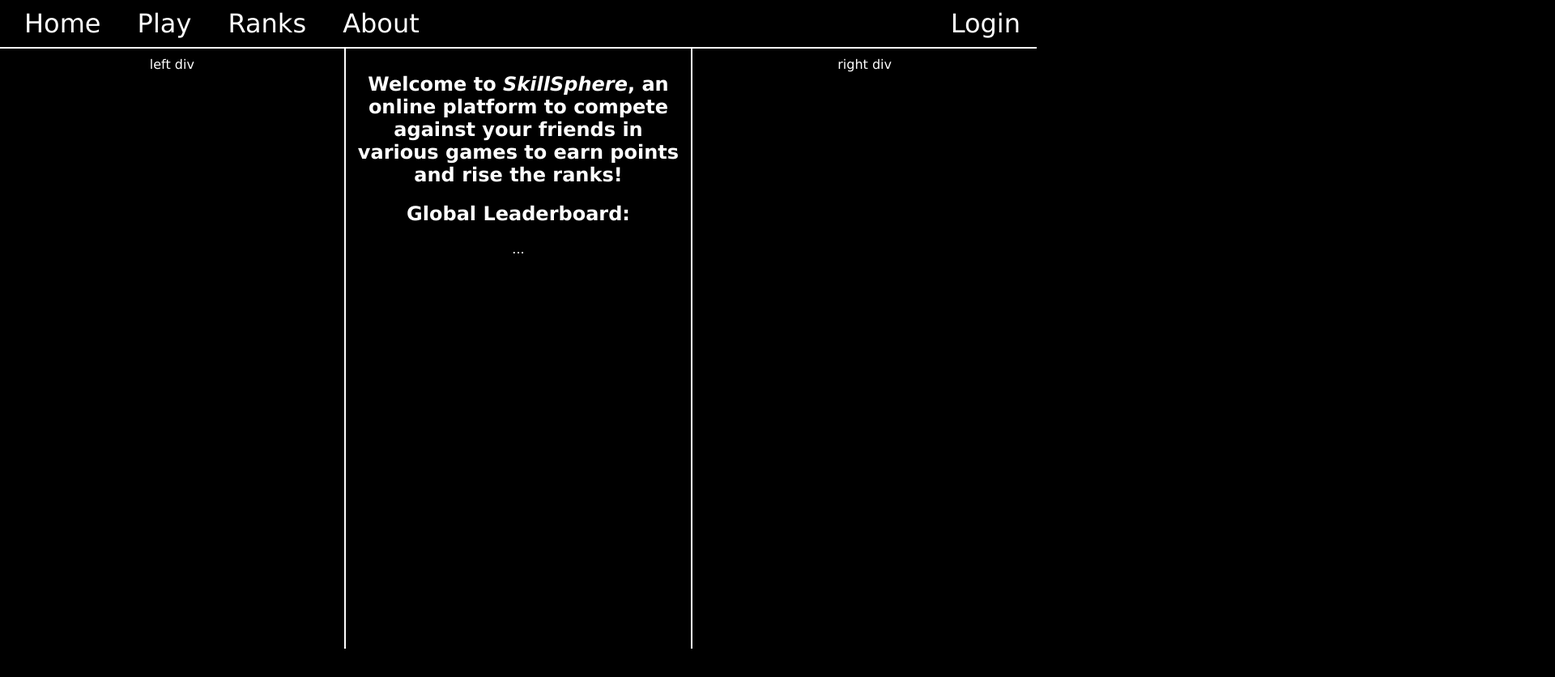
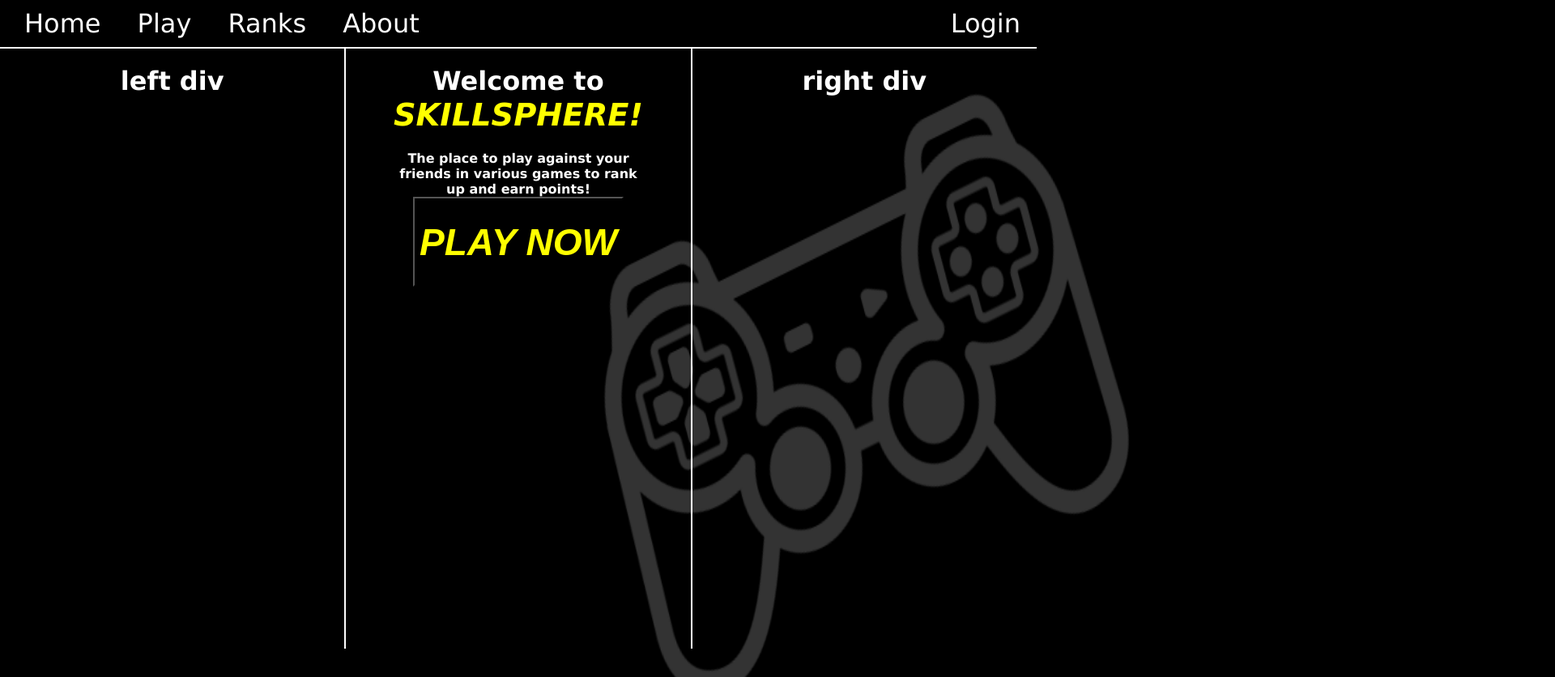
Before and after one commit to cameyer260/webdev-basics, a website: page home.html in a window 1280 px wide. Shown: the top 836 px of the page at 81% size, 1920 px wide, since content can reach past the window. Before the commit the page ends 801 px from the top, so only its background shows below. Drawn offline with Linux system fonts and the light colour scheme.

Commit message:
more work done on home page

```diff
--- a/home.html
+++ b/home.html
@@ -28,20 +28,25 @@
             </script>
         </nav>
         <div class="home-container">
-            <div class="h-left">
-                left div
+            <img
+                src="./Untitled design (4).png"
+                height="1920px"
+                width="2500px"
+                class="home-game-controller"
+            />
+            <div class="home-leftdiv">
+                <h1>left div</h1>
             </div>
-            <div class="h-middle">
-                <h2>
-                    Welcome to <i>SkillSphere</i>, an online platform to compete
-                    against your friends in various games to earn points and
-                    rise the ranks!
-                </h2>
-                <h2>Global Leaderboard:</h2>
-                <p>...</p>
+            <div class="home-middiv">
+                <h1>Welcome to <i>SKILLSPHERE!</i></h1>
+                <h4>
+                    The place to play against your friends in various games to
+                    rank up and earn points!
+                </h4>
+                <button><h1><i>PLAY NOW</i></h1></button>
             </div>
-            <div class="h-right">
-                right div
+            <div class="home-rightdiv">
+                <h1>right div</h1>
             </div>
         </div>
     </body>
--- a/public/styles.css
+++ b/public/styles.css
@@ -27,25 +27,42 @@ html, body {
 }
 
 .home-container {
+    text-align: center;
+    height: 92.64vh;
     display: flex;
     flex-direction: row;
-    height: 92.6vh;
-    width: 100vw;
 }
 
 .home-container div {
-    padding-top: 10px;
-    width: 33.333%;
-    height: 100%;
-    padding: 10px;
-    box-sizing: border-box;
-    text-align: center;
+    width: 33.33vw;
 }
 
-.h-left {
+.home-leftdiv {
     border-right: 2px solid white;
 }
 
-.h-right {
+.home-rightdiv {
     border-left: 2px solid white;
 }
+
+.home-middiv i {
+    color:yellow;
+    font-size: larger;
+}
+
+.home-middiv h4 {
+    max-width: 25vw;
+    margin: 0 auto;
+}
+
+.home-middiv button {
+    background-color: transparent;
+    font-size: larger;
+}
+
+.home-game-controller {
+    position: absolute;
+    top: -500px;
+    left: -200px;
+    z-index: 0;
+}
```
Also changed, not shown: hello.txt (deleted, +0 -28 lines), public/Untitled design (2).png (added), public/Untitled design (3).png (added), public/Untitled design (4).png (added), 1 other file.
